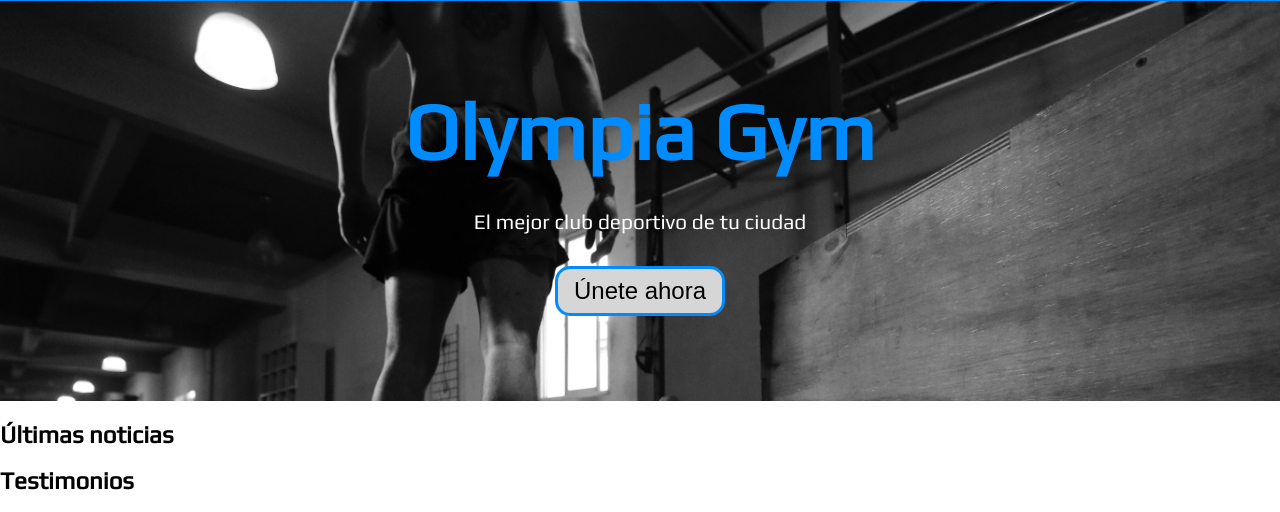
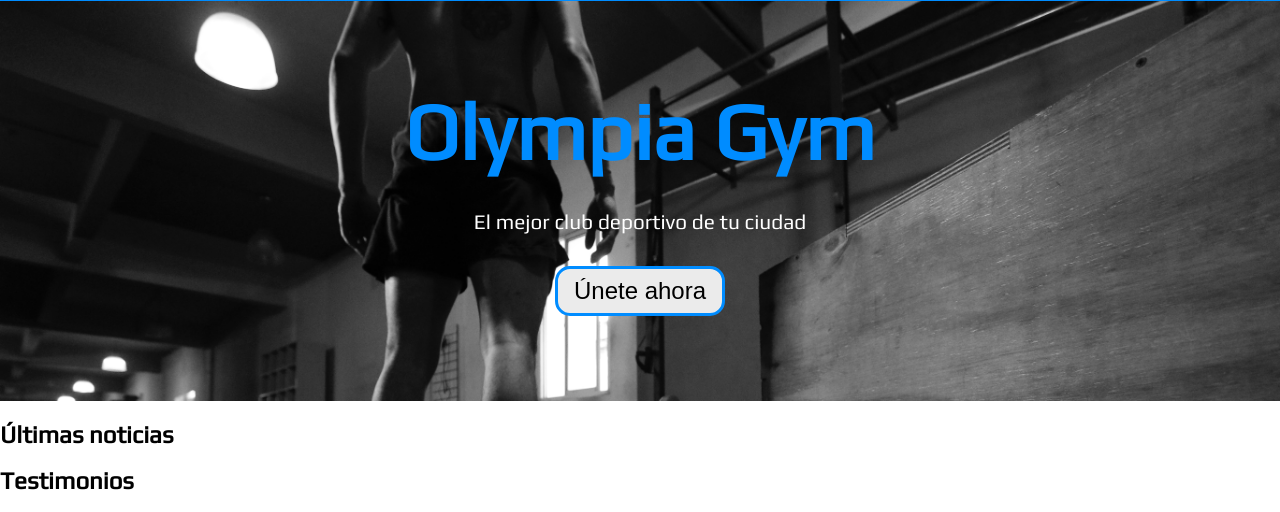
Before and after one commit to z1ku/club-deportivo, a PHP site: page / in a window 1280 px wide, with the pointer over the restyled element. Shown: the part 278-790 px from the top of the page. Run offline with PHP 8.4, Linux system fonts and the light colour scheme.

Commit message:
Update estilos.css

```diff
--- a/css/estilos.css
+++ b/css/estilos.css
@@ -121,7 +121,7 @@
 }
 
 #bienvenida button:hover{
-    background-color: rgb(214, 214, 214);
+    background-color: rgb(235, 235, 235);
 }
 
 /* ESTILOS PARA EL FOOTER */
```
